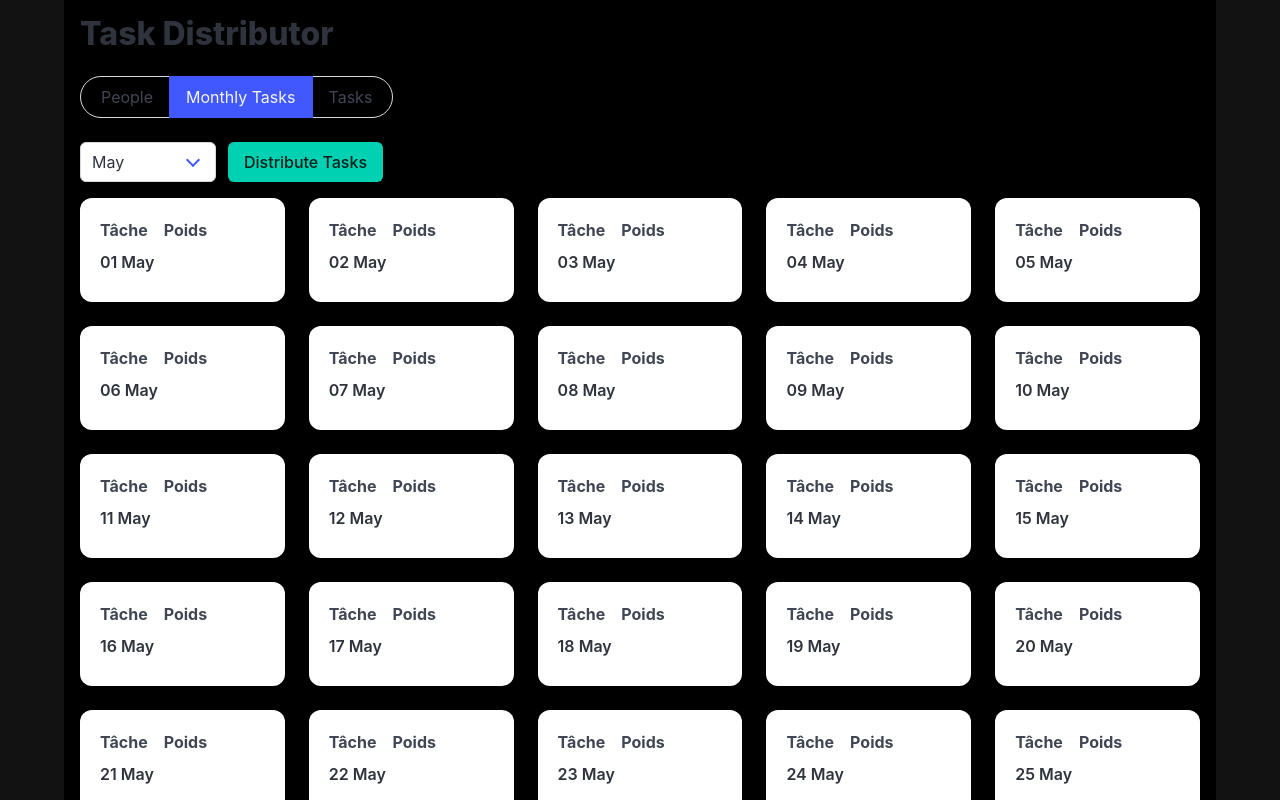
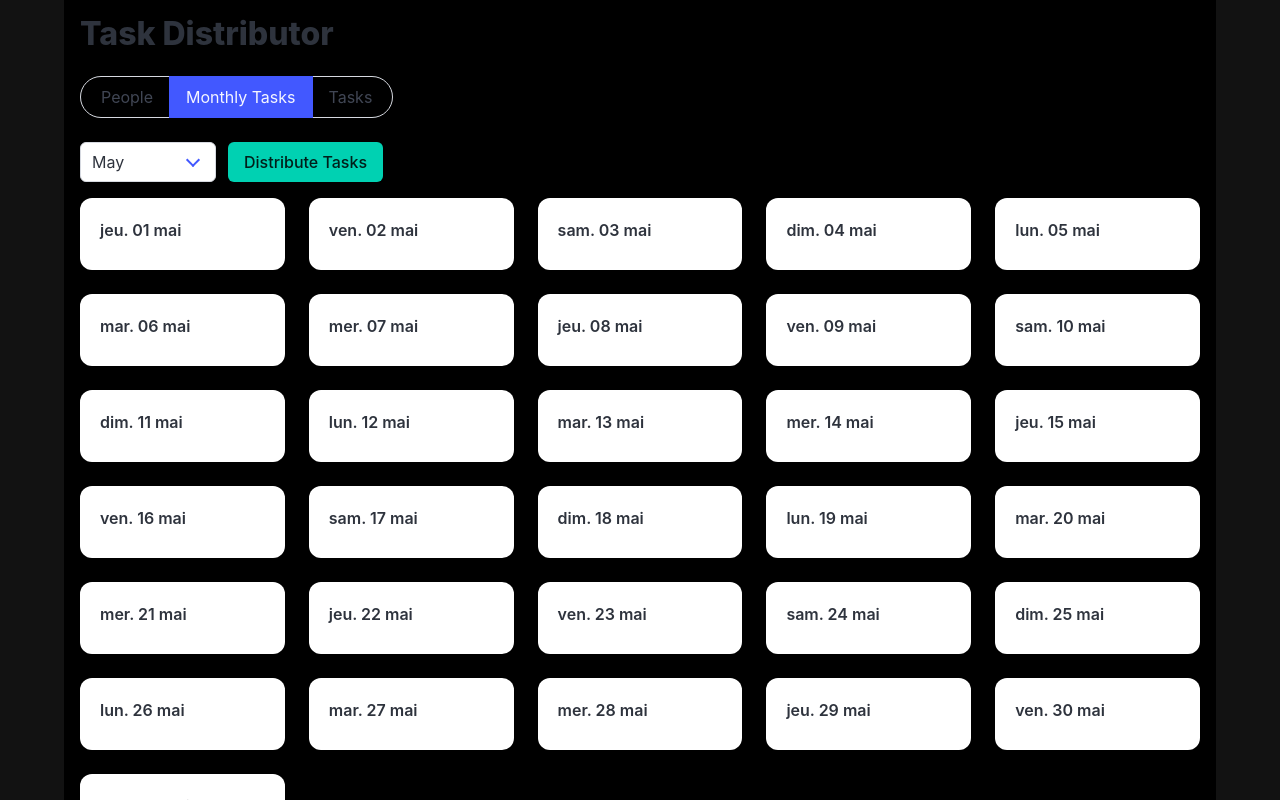
Before and after one commit to itsrim/clean, a React (Vite) app: page / in a window 1280 px wide. Both pictures are taken after a click on the item "Monthly Tasks". Shown: the top 800 px of the page. Built offline with nearby package versions, Linux system fonts and the light colour scheme.

Commit message:
css modified monthly

```diff
--- a/src/components/TaskDistributor.tsx
+++ b/src/components/TaskDistributor.tsx
@@ -1,5 +1,6 @@
 import { useState } from "react";
 import { format, startOfMonth, endOfMonth, eachDayOfInterval, isWithinInterval, parseISO } from "date-fns";
+import { fr } from 'date-fns/locale';
 import "bulma/css/bulma.min.css";
 
 interface Person {
@@ -131,11 +132,8 @@ export const TaskDistributor = () => {
           return (
             <div key={dateStr} className="column is-full-mobile is-one-third-tablet is-one-fifth-desktop is-one-seventh-widescreen">
               <div className="box">
-            <div className="is-flex mb-2 has-text-weight-bold">
-              <span className="mr-4">Tâche</span>
-              <span>Poids</span>
-            </div>
-                <strong>{format(day, "dd MMM")}</strong>
+                <strong>{format(day, "EE dd MMM", { locale: fr })}
+                </strong>
                 <div className="mt-2">
                   {absentPeople.map((person) => (
                     <p key={person.id} className="is-size-7 has-text-grey">
@@ -145,7 +143,7 @@ export const TaskDistributor = () => {
                   {tasksForDay.map((entry, idx) => {
                     const person = people.find((p) => p.id === entry.personId);
                     return (
-                      <div key={idx} className={`tag is-light ${person?.color}`}>{entry.task} - {person?.name}</div>
+                      <div key={idx} className={`tag is-light ${person?.color} has-text-black`}>{entry.task} - {person?.name} </div>
                     );
                   })}
                 </div>
```
